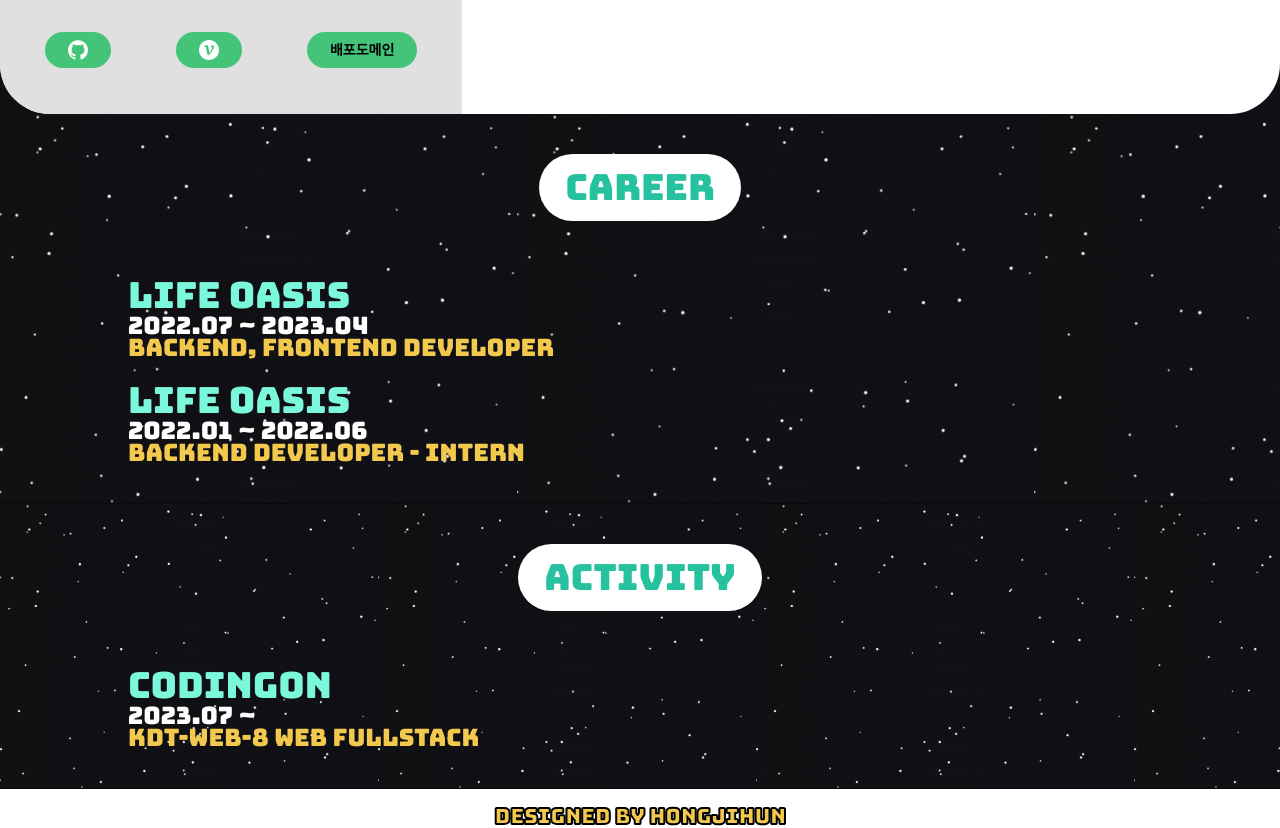
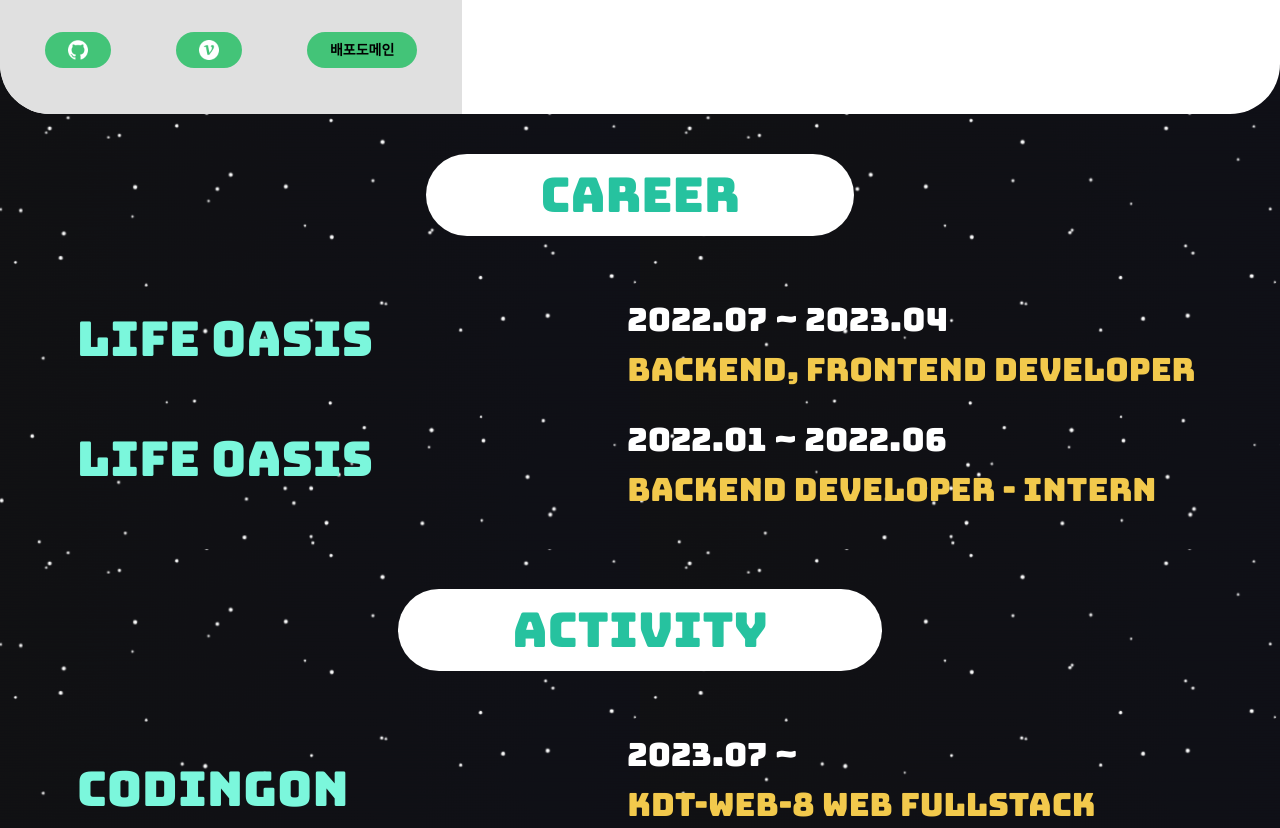
Before and after one commit to Stendhalsynd/portfolio, a React (Vite) app: page / in a window 1280 px wide. Shown: the part 5973-6801 px from the top of the page. Built offline with nearby package versions, Linux system fonts and the light colour scheme.

Commit message:
career, activity 반응형

```diff
--- a/src/components/pages/Activity/Activity.tsx
+++ b/src/components/pages/Activity/Activity.tsx
@@ -1,4 +1,7 @@
 import React, { CSSProperties } from "react"
+
+import { useRecoilValue } from "recoil"
+import { isMobileState } from "src/recoil"
 
 import { Typography } from "@atoms/index"
 import { LabelButton, Label } from "@molecules/index"
@@ -14,47 +17,92 @@ interface ActivitySectionProps {
 }
 
 const Activity: React.FC = () => {
+  const isMobile = useRecoilValue(isMobileState)
+
   return (
     <Container
       variant="column"
       style={{
         backgroundImage: `url(${background})`,
         background: "center center cover repeat",
-        backgroundSize: "contain",
-        padding: "40px 10vw",
-        alignItems: "flex-start",
+        backgroundSize: "50% auto",
+        padding: "40px 6vw",
+        animation: "moveBackground 3600s linear infinite",
+        paddingBottom: "80px",
       }}
     >
+      <Container variant="column" style={{ width: "100%", maxWidth: "1400px" }}>
         <LabelButton
           content={data.LabelButton.default.activity}
-        variant={"default"}
+          variant={isMobile ? "default" : "bigdefault"}
           style={{ marginBottom: "53px", alignSelf: "center" }}
         />
-      <Container variant="column" style={{ alignItems: "flex-start" }}>
+        <Container
+          variant="column"
+          style={{ alignItems: "flex-start", width: "100%" }}
+        >
           <ActivitySection />
+        </Container>
       </Container>
     </Container>
   )
 }
 
-const ActivitySection: React.FC<ActivitySectionProps> = ({ style }) => (
-  <Container variant="column" style={{ ...style, alignItems: "flex-start" }}>
-    <Label>
-      <Typography variant="bungee36" color={color.lightlime}>
+const ActivitySection: React.FC<ActivitySectionProps> = ({ style }) => {
+  const isMobile = useRecoilValue(isMobileState)
+
+  return (
+    <Container
+      variant={isMobile ? "column" : "row"}
+      style={{
+        ...style,
+        justifyContent: isMobile ? "center" : "space-between",
+        width: "100%",
+      }}
+    >
+      <Label
+        style={{
+          width: "420px",
+        }}
+      >
+        <Typography
+          variant={isMobile ? "bungee36" : "bungee5"}
+          color={color.lightlime}
+        >
           {data.Activity.group}
         </Typography>
       </Label>
-    <Label>
-      <Typography variant="bungee4" color={color.white}>
+      <Container
+        variant="column"
+        style={{
+          alignItems: "flex-start",
+          width: isMobile ? 420 : "45vw",
+          paddingBottom: "30px",
+        }}
+      >
+        <Label
+          style={{
+            padding: "10px 0",
+          }}
+        >
+          <Typography
+            variant={isMobile ? "bungee4" : "bungee"}
+            color={color.white}
+          >
             {data.Activity.period}
           </Typography>
         </Label>
         <Label>
-      <Typography variant="bungee4title" color={color.yellow}>
+          <Typography
+            variant={isMobile ? "bungee4title" : "bungee"}
+            color={color.yellow}
+          >
             {data.Activity.area}
           </Typography>
         </Label>
       </Container>
+    </Container>
   )
+}
 
 export default Activity
--- a/src/components/pages/Career/Career.tsx
+++ b/src/components/pages/Career/Career.tsx
@@ -1,4 +1,7 @@
 import React, { CSSProperties } from "react"
+
+import { useRecoilValue } from "recoil"
+import { isMobileState } from "src/recoil"
 
 import { Typography } from "@atoms/index"
 import { LabelButton, Label } from "@molecules/index"
@@ -15,48 +18,91 @@ interface CareerSectionProps {
 }
 
 const Career: React.FC = () => {
+  const isMobile = useRecoilValue(isMobileState)
+
   return (
     <Container
       variant="column"
       style={{
         backgroundImage: `url(${background})`,
         background: "center center cover repeat",
-        backgroundSize: "contain",
-        padding: "40px 10vw",
-        alignItems: "flex-start",
+        backgroundSize: "50% auto",
+        padding: "40px 6vw",
+        animation: "moveBackground 3600s linear infinite",
       }}
     >
+      <Container variant="column" style={{ width: "100%", maxWidth: "1400px" }}>
         <LabelButton
           content={data.LabelButton.default.carrer}
-        variant={"default"}
+          variant={isMobile ? "default" : "bigdefault"}
           style={{ marginBottom: "53px", alignSelf: "center" }}
         />
-      <Container variant="column" style={{ alignItems: "flex-start" }}>
+        <Container
+          variant="column"
+          style={{ alignItems: "flex-start", width: "100%" }}
+        >
           <CareerSection index={0} />
           <CareerSection index={1} style={{ marginTop: "20px" }} />
+        </Container>
       </Container>
     </Container>
   )
 }
 
-const CareerSection: React.FC<CareerSectionProps> = ({ index, style }) => (
-  <Container variant="column" style={{ ...style, alignItems: "flex-start" }}>
-    <Label>
-      <Typography variant="bungee36" color={color.lightlime}>
+const CareerSection: React.FC<CareerSectionProps> = ({ index, style }) => {
+  const isMobile = useRecoilValue(isMobileState)
+
+  return (
+    <Container
+      variant={isMobile ? "column" : "row"}
+      style={{
+        ...style,
+        justifyContent: isMobile ? "center" : "space-between",
+        width: "100%",
+      }}
+    >
+      <Label
+        style={{
+          width: "420px",
+        }}
+      >
+        <Typography
+          variant={isMobile ? "bungee36" : "bungee5"}
+          color={color.lightlime}
+        >
           {data.Career[index].group}
         </Typography>
       </Label>
-    <Label>
-      <Typography variant="bungee4" color={color.white}>
+      <Container
+        variant="column"
+        style={{
+          alignItems: "flex-start",
+          width: isMobile ? 420 : "45vw",
+        }}
+      >
+        <Label
+          style={{
+            padding: "10px 0",
+          }}
+        >
+          <Typography
+            variant={isMobile ? "bungee4" : "bungee"}
+            color={color.white}
+          >
             {data.Career[index].period}
           </Typography>
         </Label>
         <Label>
-      <Typography variant="bungee4title" color={color.yellow}>
+          <Typography
+            variant={isMobile ? "bungee4title" : "bungee"}
+            color={color.yellow}
+          >
             {data.Career[index].area}
           </Typography>
         </Label>
       </Container>
+    </Container>
   )
+}
 
 export default Career
```
Lines whose indentation alone changed are shown as unchanged.
